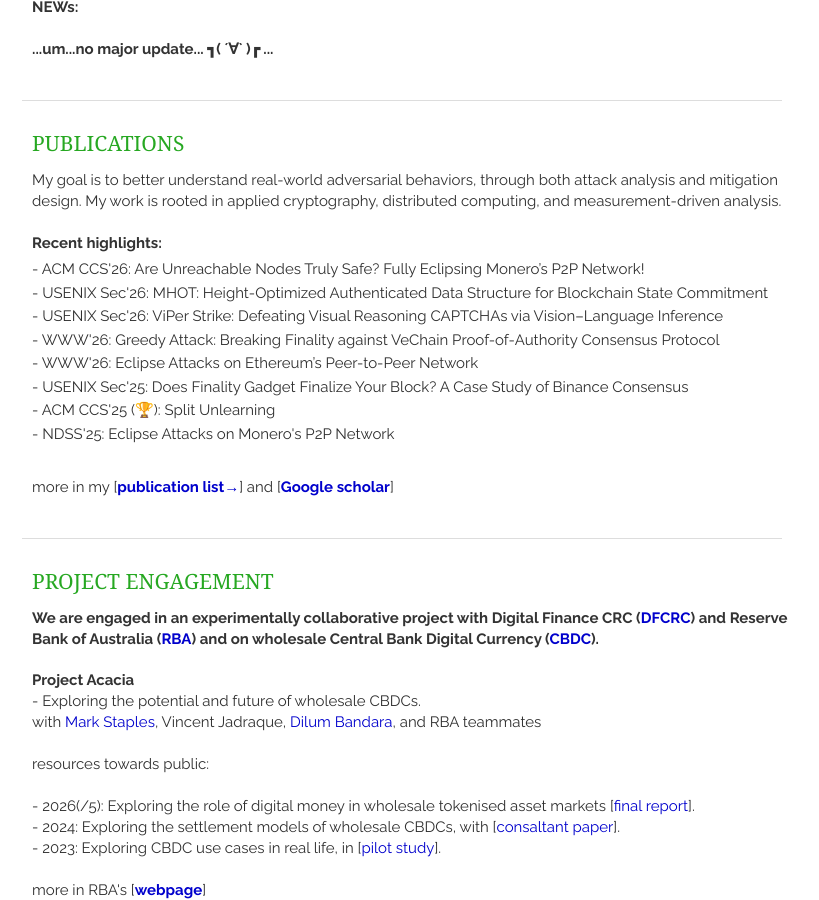
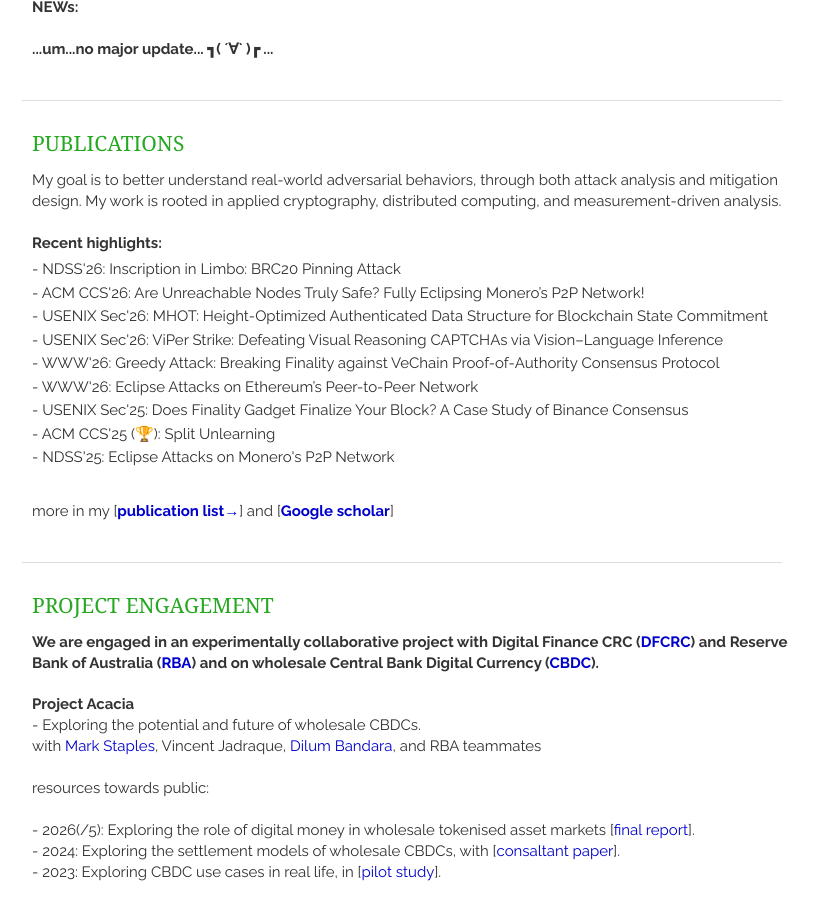
Before and after one commit to qinwang-git/qinwang-git.github.io, a Jekyll site: the page built from index.html, in a window 1280 px wide and 900 px high, scrolled down 604 px. Shown: the whole window, without its empty margins (328-1147 px from the left). Built offline with Jekyll 4.4.1, drawn with Linux system fonts in a browser that asks for light colours; nearby versions of some CDN libraries; a script that is not in the unit is left out; the list of posts is cut into pages by our own code.

Commit message:
Update publications_summary.html

```diff
--- a/_includes/publications_summary.html
+++ b/_includes/publications_summary.html
@@ -9,6 +9,7 @@
     <br>
     <p style="margin: 0 0 6px 0;"><strong>Recent highlights:</strong></p>
     <ul style="margin: 0 0 12px 0; padding-left: 0; list-style-position: inside;">
+     <li style="margin: 0 0 4px 0; line-height: 1.3;">- NDSS'26:  Inscription in Limbo: BRC20 Pinning Attack </li>
      <li style="margin: 0 0 4px 0; line-height: 1.3;">- ACM CCS'26: Are Unreachable Nodes Truly Safe? Fully Eclipsing Monero’s P2P Network! </li>
      <li style="margin: 0 0 4px 0; line-height: 1.3;">- USENIX Sec'26: MHOT: Height-Optimized Authenticated Data Structure for Blockchain State Commitment</li>
       <li style="margin: 0 0 4px 0; line-height: 1.3;">- USENIX Sec'26: ViPer Strike: Defeating Visual Reasoning CAPTCHAs via Vision–Language Inference</li>
```
